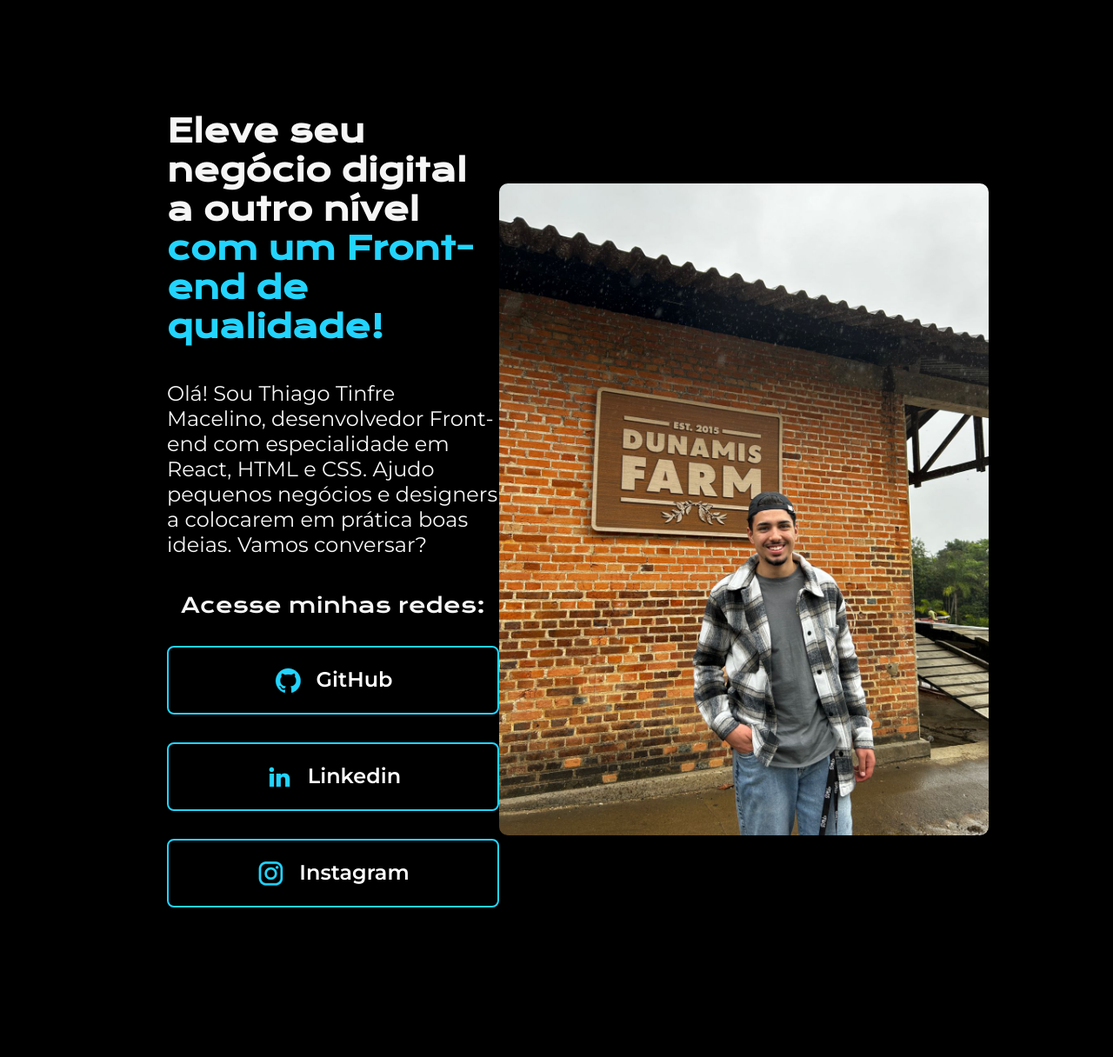
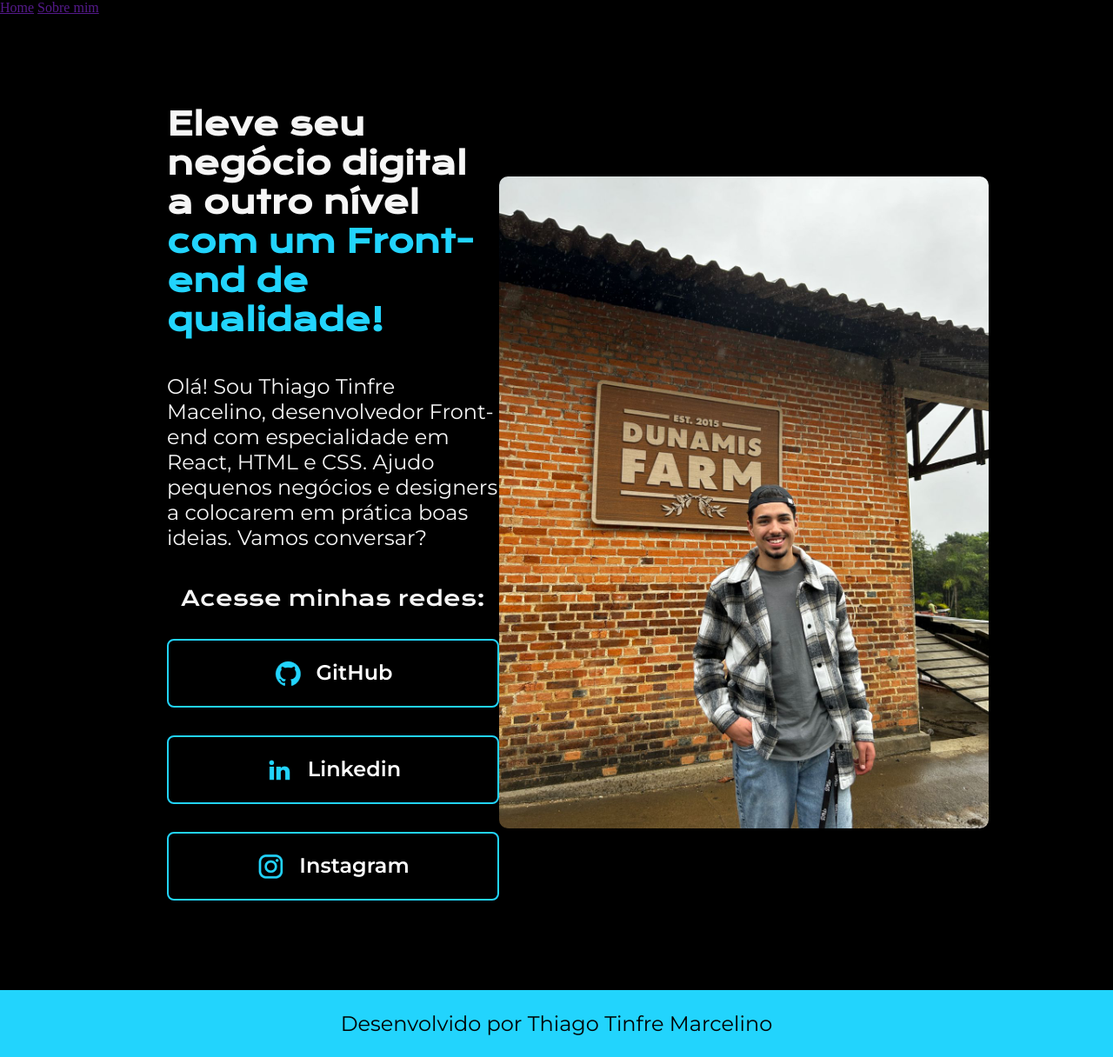
Before and after one commit to thiago-tm/Portifolio, a plain HTML site: page index.html in a window 1280 px wide. Shown: the whole page at 87% size. Before the commit the page ends 1172 px from the top, so only its background shows below. Drawn offline with nearby package versions, Linux system fonts and the light colour scheme.

Commit message:
fotter and header

```diff
--- a/index.html
+++ b/index.html
@@ -10,7 +10,12 @@
 </head>
 
 <body>
-    <header></header>
+    <header class="cabecalho">
+        <nav class="cabecalho__menu">
+            <a class="cabecalho__menu__link" href="">Home</a>
+            <a class="cabecalho__menu__link" href="">Sobre mim</a>
+        </nav>
+    </header>
     <main class="apresentacao">
         <section class="apresentacao__conteudo">
             <h1 class="apresentacao__conteudo__titulo">Eleve seu negócio digital a outro nível
@@ -30,7 +35,8 @@
                     GitHub
                 </a>
 
-                <a class="apresentacao__links__link" href="https://www.linkedin.com/in/thiago-tinfre-marcelino-247812262/">
+                <a class="apresentacao__links__link"
+                    href="https://www.linkedin.com/in/thiago-tinfre-marcelino-247812262/">
                     <img src="assets/linkedin.png" alt="Logo do Linkedin">
                     Linkedin
                 </a>
@@ -46,7 +52,10 @@
 
         <img class="apresentacao__foto" src="assets/fotoThiago.jpeg" alt="Foto de Thaigo Tinfre Macelino">
     </main>
-    <footer></footer>
+
+    <footer class="rodape">
+        <p>Desenvolvido por Thiago Tinfre Marcelino</p>
+    </footer>
 </body>
 
 </html>
--- a/style.css
+++ b/style.css
@@ -5,6 +5,8 @@
     padding: 0;
 }
 body{
+    /* height: 100vh; */
+    box-sizing: border-box;
     background-color: #000000;
     color: #F6F6F6;
 }
@@ -14,7 +16,7 @@ body{
 }
 
 .apresentacao{
-    margin: 10% 15%;
+    padding: 8% 15%;
     display: flex;
     align-items: center;
     justify-content: space-between;
@@ -91,3 +93,13 @@ body{
     height: 750px;
     border-radius: 10px;
 }
+
+.rodape{
+    padding: 24px;
+    text-align: center;
+    font-family: 'Montserrat', sans-serif;
+    color: #000000;
+    background-color:#22D4FD;
+    font-size: 24px;
+    font-weight: 400;
+}
```
